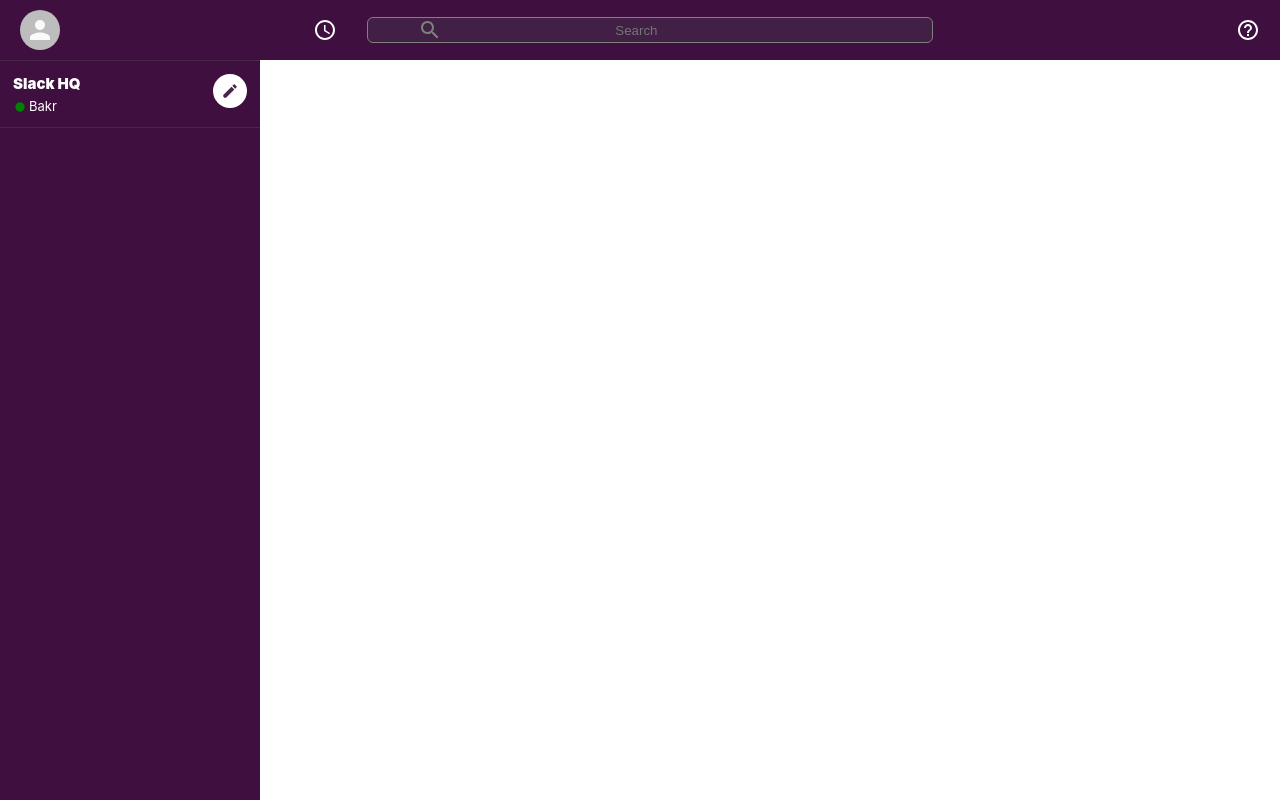
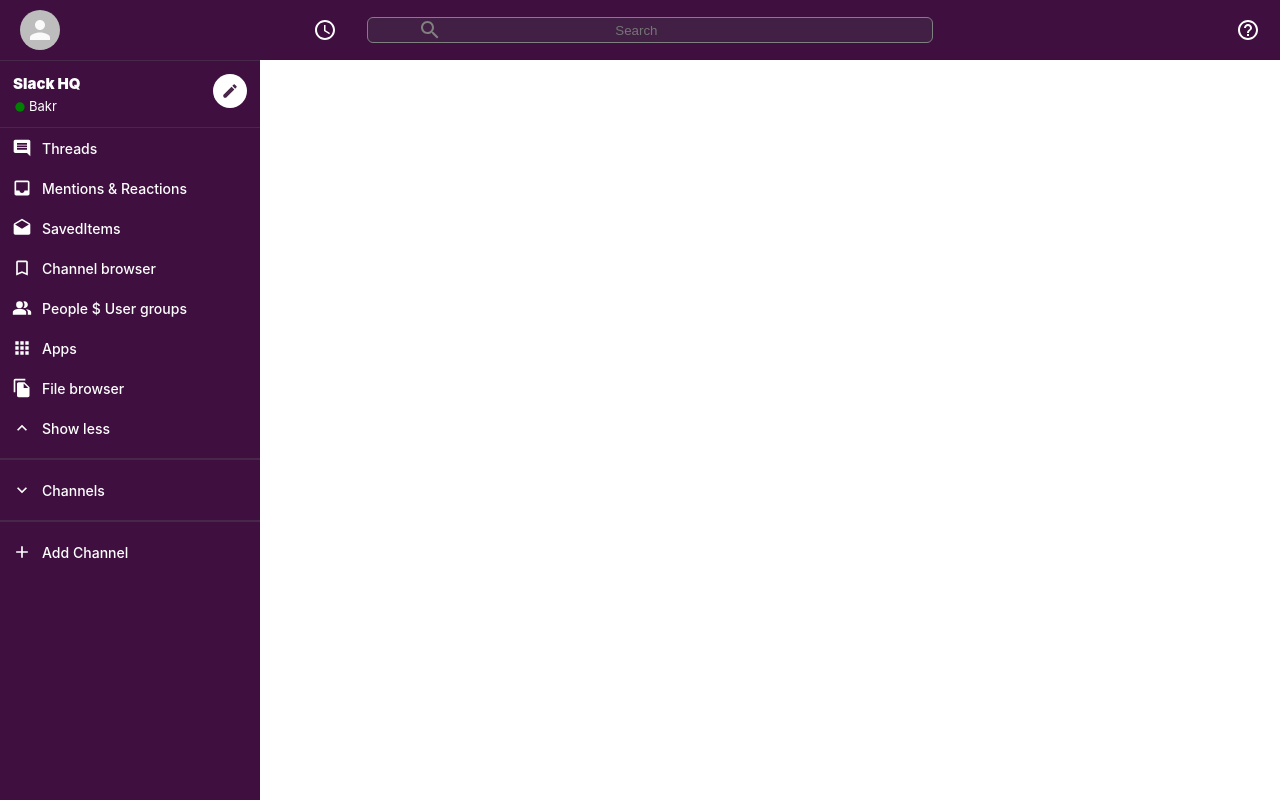
Before and after one commit to Moh-Bakr/Slack, a React (Create React App) app: page / in a window 1280 px wide. Built offline with nearby package versions, Linux system fonts and the light colour scheme.

Commit message:
SidebarOption

```diff
--- a/src/components/Sidebar.js
+++ b/src/components/Sidebar.js
@@ -2,6 +2,17 @@
 import styled from 'styled-components';
 import FiberManualRecordIcon from '@material-ui/icons/FiberManualRecord';
 import CreateIcon from '@material-ui/icons/Create';
+import InsertCommentIcon from '@material-ui/icons/InsertComment';
+import InboxIcon from '@material-ui/icons/Inbox';
+import DraftsIcon from '@material-ui/icons/Drafts';
+import BookmarkBorderIcon from '@material-ui/icons/BookmarkBorder';
+import PeopleAltIcon from '@material-ui/icons/PeopleAlt';
+import AppsIcon from '@material-ui/icons/Apps';
+import FileCopyIcon from '@material-ui/icons/FileCopy';
+import ExpandLessIcon from '@material-ui/icons/ExpandLess';
+import ExpandMoreIcon from '@material-ui/icons/ExpandMore';
+import AddIcon from '@material-ui/icons/Add';
+import SidebarOption from './SidebarOption';
 
 function Sidebar() {
    return (
@@ -16,6 +27,19 @@
             </SidebarInfo>
             <CreateIcon />
          </SidebarHeader>
+
+         <SidebarOption Icon={InsertCommentIcon} title="Threads" />
+         <SidebarOption Icon={InboxIcon} title="Mentions & Reactions" />
+         <SidebarOption Icon={DraftsIcon} title="SavedItems" />
+         <SidebarOption Icon={BookmarkBorderIcon} title="Channel browser" />
+         <SidebarOption Icon={PeopleAltIcon} title="People $ User groups" />
+         <SidebarOption Icon={AppsIcon} title="Apps" />
+         <SidebarOption Icon={FileCopyIcon} title="File browser" />
+         <SidebarOption Icon={ExpandLessIcon} title="Show less" />
+         <hr />
+         <SidebarOption Icon={ExpandMoreIcon} title="Channels" />
+         <hr/>
+         <SidebarOption Icon={AddIcon} addChannelOption title="Add Channel" />
       </SidebarContainer>
    )
 }
@@ -30,6 +54,11 @@
 max-width: 260px;
 margin-top: 60px;
 
+>hr{
+   margin-top: 10px;
+   margin-bottom: 10px;
+   border: 1px solid #49274b;
+}
 `;
 
 const SidebarHeader = styled.div`
--- /dev/null
+++ b/src/components/SidebarOption.js
@@ -0,0 +1,53 @@
+import React from 'react'
+import styled from 'styled-components';
+
+function SidebarOption({ Icon, title, addChannelOption }) {
+
+   const addChannel = () => { }
+
+   const selectChannel = () => { }
+
+   return (
+      <SidebarOptionContainer
+         onClick={addChannelOption ? addChannel : selectChannel}
+      >
+
+         {Icon && <Icon fontSize='small' style={{ padding: 10 }} />}
+         {Icon ? (
+            <h3>{title}</h3>
+         ) : (
+            <SidebarOptionChannel>
+               <span>#</span> {title}
+            </SidebarOptionChannel>
+         )}
+      </SidebarOptionContainer>
+   )
+}
+
+export default SidebarOption;
+
+const SidebarOptionContainer = styled.div`
+display: flex;
+font-size: 12px;
+align-items: center;
+padding-left: 2px;
+cursor: pointer;
+
+:hover{
+   opacity: 0.9;
+   background-color :#340e36 ;
+}
+> h3{
+   font-weight: 500;
+}
+> h3 > span{
+   padding: 15px;
+}
+
+
+`;
+
+const SidebarOptionChannel = styled.div`
+
+
+`;
```
